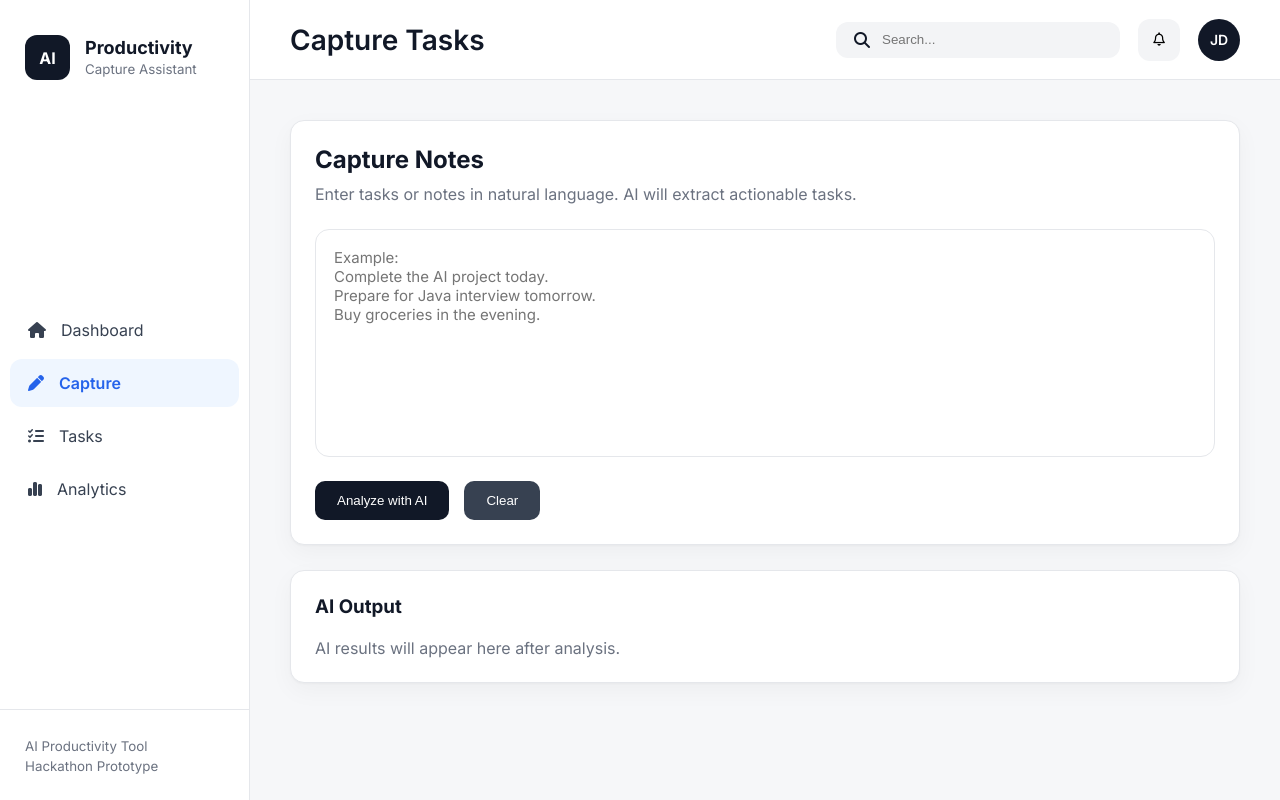
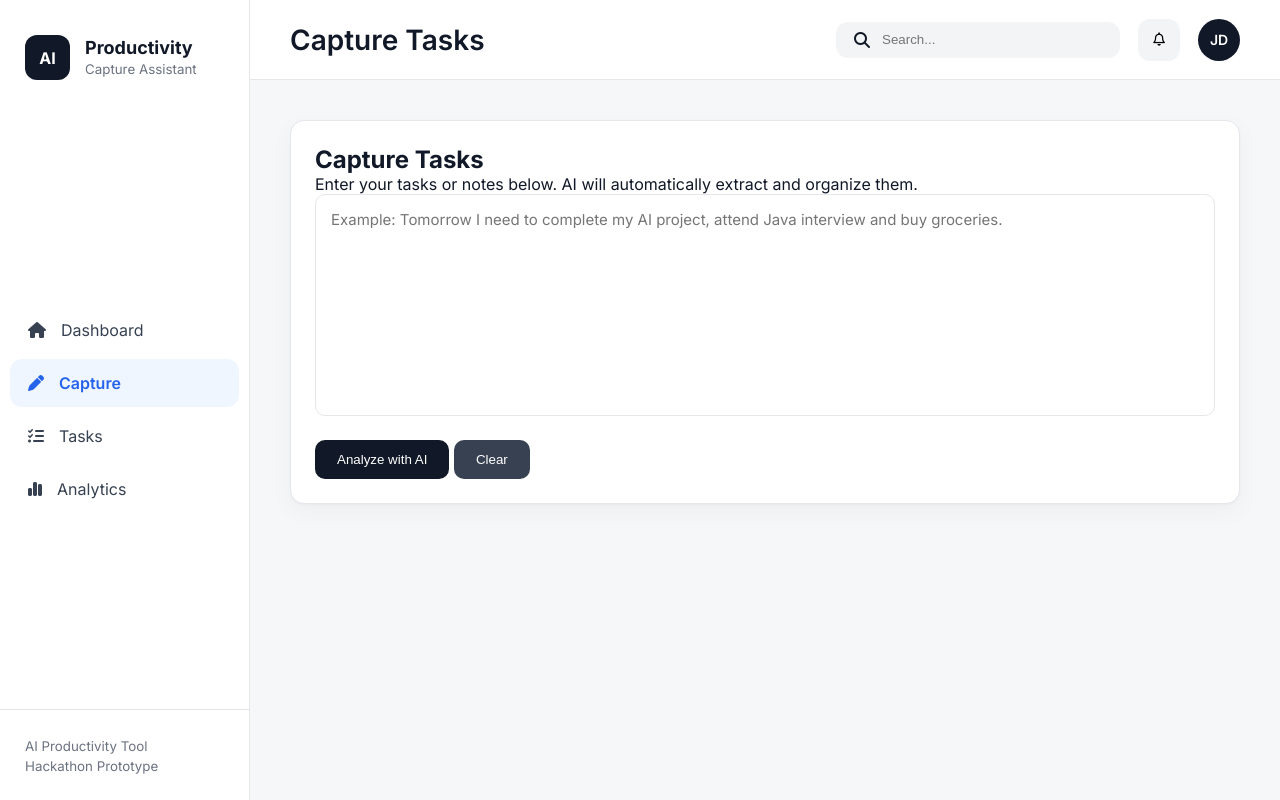
Before and after one commit to adwaithpramod994/Lightweight-Personal-Productivity-Capture-Tool, a Flask app: page /capture in a window 1280 px wide. Run offline with Flask 3, Linux system fonts and the light colour scheme.

Commit message:
Refactor capture.html for improved user input
Updated the capture page layout and functionality.

```diff
--- a/templates/capture.html
+++ b/templates/capture.html
@@ -7,51 +7,32 @@
 
 <div class="card">
 
-    <h2 style="margin-bottom:10px;">Capture Notes</h2>
+    <h2>Capture Tasks</h2>
 
-    <p style="color:#6B7280;margin-bottom:25px;">
-        Enter tasks or notes in natural language. AI will extract actionable tasks.
+    <p>
+        Enter your tasks or notes below. AI will automatically extract and organize them.
     </p>
 
-    <textarea rows="10"
-    placeholder="Example:
-Complete the AI project today.
-Prepare for Java interview tomorrow.
-Buy groceries in the evening."></textarea>
+    <form action="/process" method="POST">
 
-    <div style="margin-top:20px;display:flex;gap:15px;">
+        <textarea
+            name="user_input"
+            rows="10"
+            placeholder="Example: Tomorrow I need to complete my AI project, attend Java interview and buy groceries."
+            style="width:100%; padding:15px; border-radius:10px;"
+            required></textarea>
 
-        <button class="btn" id="analyzeBtn">
+        <br><br>
 
+        <button type="submit" class="btn">
             Analyze with AI
-
         </button>
 
-        <button class="btn" style="background:#374151;">
-
+        <button type="reset" class="btn" style="background:#374151;">
             Clear
-
         </button>
 
-    </div>
-
-</div>
-
-<div class="card" style="margin-top:25px;">
-
-    <h3 style="margin-bottom:20px;">
-        AI Output
-    </h3>
-
-    <div id="resultBox">
-
-        <p style="color:#6B7280;">
-
-            AI results will appear here after analysis.
-
-        </p>
-
-    </div>
+    </form>
 
 </div>
 
```
